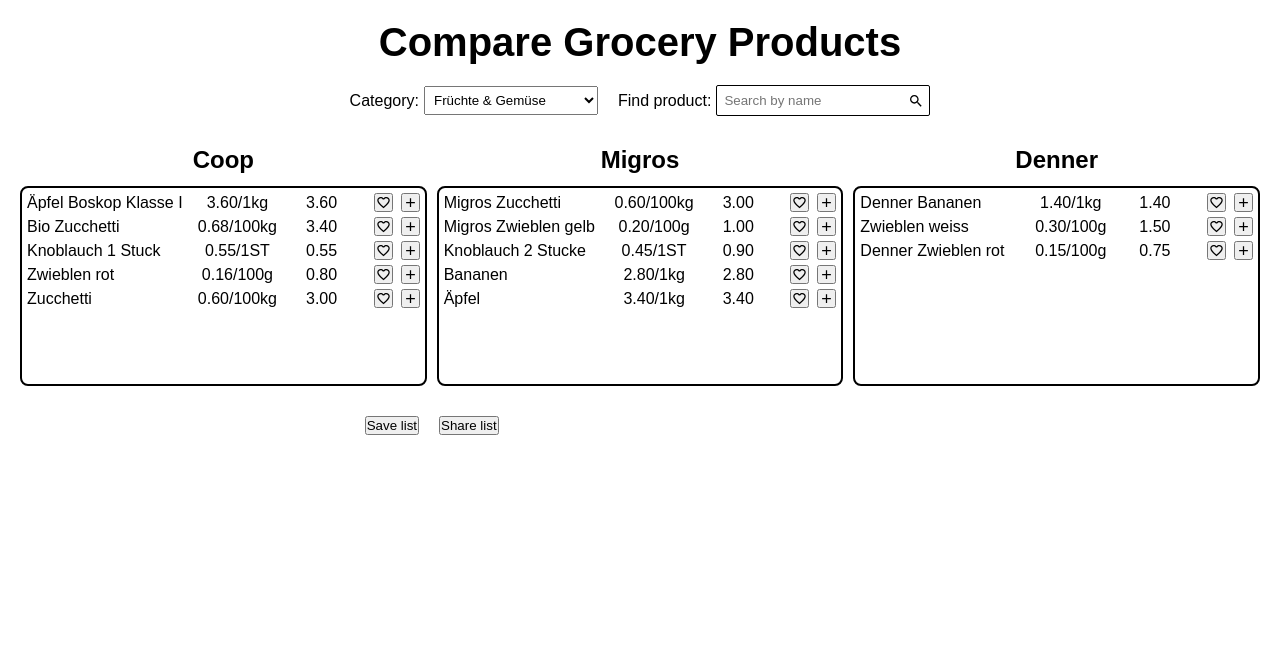
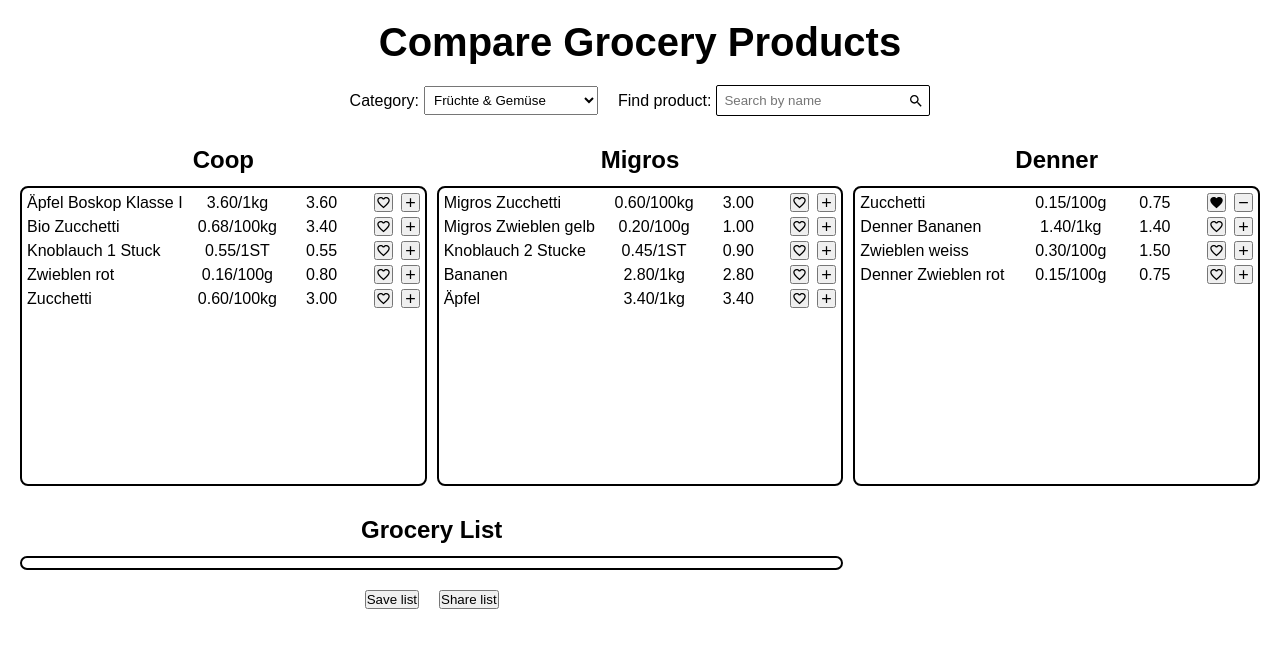
Before and after one commit to bryturner/grocery-comparison-client, a React (Create React App) app: page / in a window 1280 px wide. Shown: the top 648 px of the page. Built offline with nearby package versions, Linux system fonts and the light colour scheme.

Commit message:
grocery/favorites lists working

```diff
--- a/src/components/GroceryList/GroceryList.jsx
+++ b/src/components/GroceryList/GroceryList.jsx
@@ -1,3 +1,4 @@
+import { useEffect } from "react";
 import styled from "styled-components";
 import { BORDER, LIST } from "../../constants/styles";
 import Product from "../Product/Product";
@@ -21,24 +22,39 @@
   text-align: center;
 `;
 
-function GroceryList({ groceryList, favorites }) {
-  const displayStoreName = true;
+function GroceryList({
+  groceryList,
+  userFavoritesList,
+  products,
+  user,
+  setGroceryList,
+  setUserFavoritesList,
+}) {
+  useEffect(() => {
+    console.log(groceryList);
+  }, []);
   return (
     <Container>
       <Header>Grocery List</Header>
       <List>
-        {Object.keys(groceryList).length === 0 ? (
+        {groceryList.length === 0 ? (
           <Text>Add to grocery list</Text>
         ) : (
-          Object.values(groceryList).map((product) => (
-            <Product
-              product={product}
-              groceryList={groceryList}
-              favorites={favorites}
-              key={product._id}
-              displayStoreName={displayStoreName}
-            />
-          ))
+          products
+            .filter((product) => groceryList.includes(product._id))
+            .map((product) => {
+              <Product
+                product={product}
+                user={user}
+                userFavoritesList={userFavoritesList}
+                setUserFavoritesList={setUserFavoritesList}
+                groceryList={groceryList}
+                setGroceryList={setGroceryList}
+                // selectedProduct={selectedProduct}
+                // setSelectedProduct={setSelectedProduct}
+                key={product._id}
+              />;
+            })
         )}
       </List>
     </Container>
--- a/src/components/Product/Product.jsx
+++ b/src/components/Product/Product.jsx
@@ -54,81 +54,101 @@
 
 function Product({
   product,
-  favorites,
-  setFavorites,
+  user,
+  userFavoritesList,
+  setUserFavoritesList,
+  userGroceryList,
+  setUserGroceryList,
   groceryList,
   setGroceryList,
-  displayStoreName,
   selectedProduct,
   setSelectedProduct,
 }) {
-  const [userFavorite, setUserFavorite] = useState(product.userFavorite);
-  const [onGroceryList, setOnGroceryList] = useState(product.onGroceryList);
+  const [onFavorites, setOnFavorites] = useState(false);
+  const [onGroceryList, setOnGroceryList] = useState(false);
 
-  //   const handleProductClicked = () => {
-  //     if (selectedProduct === product) {
-  //       setSelectedProduct(undefined);
-  //     } else {
-  //       setSelectedProduct(product);
-  //     }
-  //   };
-
-  const handleFavoriteClick = (id) => {
-    if (userFavorite) {
-      const newFavorites = favorites;
-      delete newFavorites[id];
-      const updatedFavorites = (prevState) => {
-        return { ...prevState, ...newFavorites };
-      };
-      setFavorites(updatedFavorites);
+  const handleProductClicked = () => {
+    if (selectedProduct === product) {
+      setSelectedProduct(undefined);
+    } else {
+      setSelectedProduct(product);
     }
-    if (!userFavorite) setFavorites({ ...favorites, [id]: product });
   };
 
+  //   User favorites list
+  const handleFavoriteClick = (id) => {
+    if (onFavorites) {
+      setOnFavorites(false);
+      setUserFavoritesList(
+        userFavoritesList.filter((favorite) => {
+          return favorite != id;
+        })
+      );
+      // Will be updated in database with put
+      user.lists.favorites = userFavoritesList.filter((favorite) => {
+        return favorite != id;
+      });
+    }
+
+    if (!onFavorites) {
+      setOnFavorites(true);
+      setUserFavoritesList([...userFavoritesList, id]);
+      // Will be updated in database with put
+      user.lists.favorites.push(id);
+    }
+  };
+
+  const checkOnUserFavoritesList = useCallback(() => {
+    if (userFavoritesList.includes(product._id)) {
+      setOnFavorites(true);
+    }
+  }, [userFavoritesList, setOnFavorites]);
+
+  useEffect(() => {
+    checkOnUserFavoritesList();
+  }, [checkOnUserFavoritesList]);
+
+  //   User grocery list
   const handleGroceryListClick = (id) => {
     if (onGroceryList) {
-      const newGroceryList = groceryList;
-      delete newGroceryList[id];
-      const updatedGroceryList = (prevState) => {
-        return { ...prevState, ...newGroceryList };
-      };
-      setGroceryList(updatedGroceryList);
+      setOnGroceryList(false);
+      setGroceryList(
+        groceryList.filter((grocery) => {
+          return (grocery = !id);
+        })
+      );
+      // Will be updated in database with put
+      user.lists.grocList = groceryList.filter((grocery) => {
+        return (grocery = !id);
+      });
     }
-    if (!onGroceryList) setGroceryList({ ...groceryList, [id]: product });
+    if (!onGroceryList) {
+      setOnGroceryList(true);
+      setGroceryList([...groceryList, id]);
+      // Will be updated in database with put
+      user.lists.grocList.push(id);
+    }
   };
 
-  //   const checkFavorites = useCallback(() => {
-  //     if (!favorites[product._id]) setUserFavorite(false);
-  //     if (favorites[product._id]) setUserFavorite(true);
-  //   }, [product, favorites, setUserFavorite]);
+  const checkOnGroceryList = useCallback(() => {
+    if (groceryList.includes(product._id)) {
+      setOnGroceryList(true);
+    }
+  }, [groceryList, setOnGroceryList]);
 
-  //   const checkGroceryList = useCallback(() => {
-  //     if (!groceryList[product._id]) setOnGroceryList(false);
-  //     if (groceryList[product._id]) setOnGroceryList(true);
-  //   }, [product, groceryList, setOnGroceryList]);
-
-  //   useEffect(() => {
-  //     checkFavorites();
-  //   }, [checkFavorites]);
-
-  //   useEffect(() => {
-  //     checkGroceryList();
-  //   }, [checkGroceryList]);
+  useEffect(() => {
+    checkOnGroceryList();
+  }, [checkOnGroceryList]);
 
   return (
     <Container>
       <TextContainer>
-        {/* <SelectProductButton
+        <SelectProductButton
           product={product}
           selectedProduct={selectedProduct}
           handleProductClicked={handleProductClicked}
-        /> */}
+        />
         <Title data-testid="product-title">{product.title}</Title>
-        {/* {displayStoreName ? (
-          <Store data-testid="product-store">{product.storeName}</Store>
-        ) : (
-          <></>
-        )} */}
         <Increment data-testid="product-increment">
           {product.increment.incrStr}
         </Increment>
@@ -139,7 +159,7 @@
           aria-label="favorite"
           onClick={() => handleFavoriteClick(product._id)}
         >
-          {userFavorite ? <Favorite /> : <FavoriteBorderOutlined />}
+          {onFavorites ? <Favorite /> : <FavoriteBorderOutlined />}
         </Button>
         <Button
           aria-label="grocery-list"
--- a/src/components/StoreList/StoreList.jsx
+++ b/src/components/StoreList/StoreList.jsx
@@ -17,7 +17,8 @@
 const ProductList = styled.ul`
   ${[BORDER.MAIN]}
   ${[LIST.PRODUCT]}
-  height: 20rem;
+  height: 30rem;
+  overflow-y: scroll;
 `;
 
 function StoreList({
@@ -25,8 +26,11 @@
   category,
   searchQuery,
   products,
-  favorites,
-  setFavorites,
+  user,
+  userFavoritesList,
+  setUserFavoritesList,
+  userGroceryList,
+  setUserGroceryList,
   groceryList,
   setGroceryList,
   selectedProduct,
@@ -53,6 +57,7 @@
   useEffect(() => {
     category && filterProducts();
   }, [category, products, searchQuery]);
+
   return (
     <Container>
       <Header>{storeName}</Header>
@@ -63,10 +68,13 @@
               .map((product) => (
                 <Product
                   product={product}
-                  favorites={favorites}
-                  setFavorites={setFavorites}
+                  user={user}
+                  userFavoritesList={userFavoritesList}
+                  setUserFavoritesList={setUserFavoritesList}
                   groceryList={groceryList}
                   setGroceryList={setGroceryList}
+                  userGroceryList={userGroceryList}
+                  setUserGroceryList={setUserGroceryList}
                   selectedProduct={selectedProduct}
                   setSelectedProduct={setSelectedProduct}
                   key={product._id}
@@ -77,10 +85,13 @@
               .map((product) => (
                 <Product
                   product={product}
-                  favorites={favorites}
-                  setFavorites={setFavorites}
+                  user={user}
+                  userFavoritesList={userFavoritesList}
+                  setUserFavoritesList={setUserFavoritesList}
                   groceryList={groceryList}
                   setGroceryList={setGroceryList}
+                  userGroceryList={userGroceryList}
+                  setUserGroceryList={setUserGroceryList}
                   selectedProduct={selectedProduct}
                   setSelectedProduct={setSelectedProduct}
                   key={product._id}
--- a/src/data.js
+++ b/src/data.js
@@ -1,223 +1,3 @@
-export const allProducts = [
-  {
-    _id: "6299bbc5939c9c82ca84d69d",
-    storeName: "Coop",
-    title: "Äpfel Boskop Klasse I ca. 1kg",
-    brand: "Coop",
-    incrementPrice: 3.6,
-    incrementQuantity: 1,
-    incrementString: "3.60/1kg",
-    quantityAmount: 1,
-    quantityString: "1kg",
-    price: 3.6,
-    createdAt: "2022-06-03T07:44:05.591Z",
-    updatedAt: "2022-06-03T07:44:05.591Z",
-    __v: 0,
-    sale: "false",
-    productCategory: ["all", "fruechte-gemuese"],
-    userFavorite: false,
-    onGroceryList: false,
-  },
-  {
-    _id: "6299bc2c939c9c82ca84d69f",
-    storeName: "Coop",
-    title: "Naturaplan Bio Zucchetti",
-    brand: "Coop",
-    incrementPrice: 3.4,
-    incrementQuantity: 100,
-    incrementString: "0.68/100kg",
-    quantityAmount: 500,
-    quantityString: "500kg",
-    price: 3.4,
-    createdAt: "2022-06-03T07:45:48.139Z",
-    updatedAt: "2022-06-03T07:45:48.139Z",
-    __v: 0,
-    sale: "false",
-    productCategory: ["all", "fruechte-gemuese"],
-    userFavorite: false,
-    onGroceryList: false,
-  },
-  {
-    _id: "6299bc7e939c9c82ca84d6a1",
-    storeName: "Coop",
-    title: "Knoblauch 1 Stuck",
-    brand: "Coop",
-    incrementPrice: 0.55,
-    incrementQuantity: 1,
-    incrementString: "0.55/1ST",
-    quantityAmount: 1,
-    quantityString: "1ST",
-    price: 0.55,
-    createdAt: "2022-06-03T07:47:10.007Z",
-    updatedAt: "2022-06-03T07:47:10.007Z",
-    __v: 0,
-    sale: "true",
-    productCategory: ["all", "fruechte-gemuese"],
-    userFavorite: false,
-    onGroceryList: false,
-  },
-  {
-    _id: "6299bcb9939c9c82ca84d6a3",
-    storeName: "Coop",
-    title: "Zwieblen rot",
-    brand: "Coop",
-    incrementPrice: 0.16,
-    incrementQuantity: 100,
-    incrementString: "0.16/100g",
-    quantityAmount: 500,
-    quantityString: "500g",
-    price: 0.8,
-    createdAt: "2022-06-03T07:48:09.924Z",
-    updatedAt: "2022-06-03T07:48:09.924Z",
-    __v: 0,
-    productCategory: ["all", "fruechte-gemuese"],
-    sale: "false",
-    userFavorite: false,
-    onGroceryList: false,
-  },
-  {
-    _id: "629a25441ff2946e636ba79c",
-    storeName: "Coop",
-    title: "Cervelas 2 Stuck",
-    brand: "Coop",
-    incrementPrice: 1.18,
-    incrementQuantity: 100,
-    incrementString: "1.18/100g",
-    quantityAmount: 200,
-    quantityString: "200g",
-    price: 2.35,
-    productCategory: ["all", "fleisch-fisch"],
-    sale: "false",
-    createdAt: "2022-06-03T15:14:12.772Z",
-    updatedAt: "2022-06-03T15:14:12.772Z",
-    __v: 0,
-    userFavorite: false,
-    onGroceryList: false,
-  },
-  {
-    storeName: "Migros",
-    title: "Cervelas",
-    brand: "M-Classic",
-    incrementPrice: 0.98,
-    incrementQuantity: 100,
-    incrementString: "0.98/100g",
-    quantityAmount: 200,
-    quantityString: "200g",
-    price: 1.95,
-    productCategory: ["all", "fleisch-fisch"],
-    sale: "false",
-    _id: "629dd450d91cdfa88778db3e",
-    createdAt: "2022-06-06T10:17:52.829Z",
-    updatedAt: "2022-06-06T10:17:52.829Z",
-    __v: 0,
-    userFavorite: false,
-    onGroceryList: false,
-  },
-  {
-    storeName: "Migros",
-    title: "Bananen",
-    brand: "Bio-Fairtrade",
-    incrementPrice: 2.8,
-    incrementQuantity: 1,
-    incrementString: "2.80/1kg",
-    quantityAmount: 1,
-    quantityString: "1kg",
-    price: 2.8,
-    productCategory: ["all", "fruechte-gemuese"],
-    sale: "false",
-    _id: "629dd51cd91cdfa88778db40",
-    createdAt: "2022-06-06T10:21:16.807Z",
-    updatedAt: "2022-06-06T10:21:16.807Z",
-    __v: 0,
-    userFavorite: false,
-    onGroceryList: false,
-  },
-  {
-    storeName: "Denner",
-    title: "Denner Bananen",
-    brand: "Denner",
-    incrementPrice: 1.4,
-    incrementQuantity: 1,
-    incrementString: "1.40/1kg",
-    quantityAmount: 1,
-    quantityString: "1kg",
-    price: 1.4,
-    productCategory: ["all", "fruechte-gemuese"],
-    sale: "false",
-    _id: "629dd675d91cdfa88778db41",
-    createdAt: "2022-06-06T10:27:01.577Z",
-    updatedAt: "2022-06-06T10:27:01.577Z",
-    __v: 0,
-    userFavorite: false,
-    onGroceryList: false,
-  },
-  {
-    storeName: "Denner",
-    title: "Denner Meat",
-    brand: "Denner",
-    incrementPrice: 1.4,
-    incrementQuantity: 1,
-    incrementString: "1.40/1kg",
-    quantityAmount: 1,
-    quantityString: "1kg",
-    price: 1.4,
-    productCategory: ["all", "fleisch-fisch"],
-    sale: "false",
-    _id: "629dd675d91cdfa88778db42",
-    createdAt: "2022-06-06T10:27:01.577Z",
-    updatedAt: "2022-06-06T10:27:01.577Z",
-    __v: 0,
-    userFavorite: false,
-    onGroceryList: false,
-  },
-];
-
-export const user = {
-  firstName: "Bryan",
-  favoritesList: {
-    "629dd675d91cdfa88778db42": {
-      storeName: "Denner",
-      title: "Denner Meat",
-      brand: "Denner",
-      incrementPrice: 1.4,
-      incrementQuantity: 1,
-      incrementString: "1.40/1kg",
-      quantityAmount: 1,
-      quantityString: "1kg",
-      price: 1.4,
-      productCategory: ["all", "fleisch-fisch"],
-      sale: "false",
-      _id: "629dd675d91cdfa88778db42",
-      createdAt: "2022-06-06T10:27:01.577Z",
-      updatedAt: "2022-06-06T10:27:01.577Z",
-      __v: 0,
-      userFavorite: true,
-      onGroceryList: false,
-    },
-  },
-  groceryList: {
-    "6299bc7e939c9c82ca84d6a1": {
-      _id: "6299bc7e939c9c82ca84d6a1",
-      storeName: "Coop",
-      title: "Knoblauch 1 Stuck",
-      brand: "Coop",
-      incrementPrice: 0.55,
-      incrementQuantity: 1,
-      incrementString: "0.55/1ST",
-      quantityAmount: 1,
-      quantityString: "1ST",
-      price: 0.55,
-      createdAt: "2022-06-03T07:47:10.007Z",
-      updatedAt: "2022-06-03T07:47:10.007Z",
-      __v: 0,
-      sale: "true",
-      productCategory: ["all", "fruechte-gemuese"],
-      userFavorite: false,
-      onGroceryList: true,
-    },
-  },
-};
-
 export const groceryCategories = [
   {
     value: "fruechte-gemuese",
@@ -263,20 +43,14 @@
 export const testProducts = [
   {
     _id: "1",
-    store: "Denner",
+    storeName: "Denner",
     title: "Zucchetti",
-    price: 3.2,
+    price: 0.75,
     categories: ["fruechte-gemuese"],
-    increment: {
-      incrPrice: 0.64,
-      incrQty: 100,
-      incrStr: "0.64/100kg",
-    },
-    quantity: { qtyAmount: 500, qtyStr: "500kg" },
-    //  with db, will use User._id('ID') pattern
-    //  user._id = string
-    favorites: ["1234", "2222"],
-    grocList: ["2222"],
+    increment: { incrPrice: 0.15, incrQty: 100, incrStr: "0.15/100g" },
+    quantity: { qtyAmount: 500, qtyStr: "500g" },
+    favorites: [],
+    grocList: [],
   },
   {
     _id: "2",
@@ -431,7 +205,7 @@
   //   in db will use Product._id('ID') pattern
   lists: {
     favorites: ["1"],
-    grocList: [],
+    grocList: ["1"],
   },
 };
 
@@ -441,7 +215,29 @@
   username: "email@email.com",
   password: "hashed password",
   lists: {
-    favorites: ["1"],
-    grocList: ["1"],
+    favorites: ["2"],
+    grocList: ["2"],
   },
 };
+
+export const testUser3 = {
+  _id: "9876",
+  name: "Gary Snail",
+  username: "email@email.com",
+  password: "hashed password",
+  //   in db will use Product._id('ID') pattern
+  lists: {
+    favorites: ["1"],
+    grocList: [
+      {
+        _id: "3",
+        storeName: "Coop",
+        title: "Bio Zucchetti",
+        price: 3.4,
+        categories: ["fruechte-gemuese"],
+        increment: { incrPrice: 0.68, incrQty: 100, incrStr: "0.68/100kg" },
+        quantity: { qtyAmount: 500, qtyStr: "500kg" },
+      },
+    ],
+  },
+};
--- a/src/pages/HomePage.jsx
+++ b/src/pages/HomePage.jsx
@@ -1,18 +1,13 @@
 import styled from "styled-components";
 import { useState, useEffect } from "react";
+import axios from "axios";
 
 import CategoryFilter from "../components/CategoryFilter/CategoryFilter";
 import GroceryList from "../components/GroceryList/GroceryList";
 import SearchBox from "../components/SearchBox/SearchBox";
 import StoreList from "../components/StoreList/StoreList";
 import FavoritesList from "../components/FavoritesList/FavoritesList";
-import {
-  user,
-  storeNames,
-  allProducts,
-  testProducts,
-  testUser1,
-} from "../data";
+import { storeNames, testProducts, testUser1, testUser3 } from "../data";
 import { compareTwoProductTitles } from "../helpers";
 
 const Container = styled.div`
@@ -54,42 +49,62 @@
 function HomePage() {
   const [user, setUser] = useState(testUser1);
   const [products, setProducts] = useState(testProducts);
-  const [favorites, setFavorites] = useState(user.favoritesList);
-  const [groceryList, setGroceryList] = useState(user.groceryList);
   const [category, setCategory] = useState("fruechte-gemuese");
   const [searchQuery, setSearchQuery] = useState("");
   const [selectedProduct, setSelectedProduct] = useState(undefined);
 
-  //   const findBestMatch = () => {
-  //     if (selectedProduct === undefined) {
-  //       setProducts(testProducts);
-  //       return;
-  //     }
+  const [groceryList, setGroceryList] = useState(user.lists.grocList);
+  const [userGroceryList, setUserGroceryList] = useState(
+    testUser3.lists.grocList
+  );
+  const [userFavoritesList, setUserFavoritesList] = useState(
+    user.lists.favorites
+  );
 
-  //     let bestMatchingProducts = [];
-  //     const selectedTitle = selectedProduct.title;
+  //  const getProducts = async () => {
+  //    try {
+  //      const productResponse = await axios.get("http://localhost:8000/product");
+  //      setProducts(productResponse.data);
+  //    } catch (err) {
+  //      console.error(err);
+  //      return [];
+  //    }
+  //  };
 
-  //     products
-  //       .map((product) => {
-  //         const similarityRating = compareTwoProductTitles(
-  //           selectedTitle,
-  //           product.title
-  //         );
-  //         return { similarityRating: similarityRating, product: product };
-  //       })
-  //       .sort((a, b) => b.similarityRating - a.similarityRating)
-  //       .forEach((product) => {
-  //         if (product.similarityRating > 0.25) {
-  //           bestMatchingProducts.push(product.product);
-  //         }
-  //       });
+  const findBestMatch = () => {
+    if (selectedProduct === undefined) {
+      setProducts(testProducts);
+      return;
+    }
 
-  //     setProducts(bestMatchingProducts);
-  //   };
+    let bestMatchingProducts = [];
+    const selectedTitle = selectedProduct.title;
+
+    products
+      .map((product) => {
+        const similarityRating = compareTwoProductTitles(
+          selectedTitle,
+          product.title
+        );
+        return { similarityRating: similarityRating, product: product };
+      })
+      .sort((a, b) => b.similarityRating - a.similarityRating)
+      .forEach((product) => {
+        if (product.similarityRating > 0.25) {
+          bestMatchingProducts.push(product.product);
+        }
+      });
+
+    setProducts(bestMatchingProducts);
+  };
+
+  useEffect(() => {
+    findBestMatch();
+  }, [selectedProduct]);
 
   //   useEffect(() => {
-  //     findBestMatch();
-  //   }, [selectedProduct]);
+  //     getProducts();
+  //   }, []);
 
   return (
     <Container>
@@ -105,18 +120,27 @@
             category={category}
             searchQuery={searchQuery}
             products={products}
-            favorites={favorites}
-            setFavorites={setFavorites}
+            user={user}
+            userFavoritesList={userFavoritesList}
+            setUserFavoritesList={setUserFavoritesList}
             groceryList={groceryList}
-            setGroceryList={setGroceryList}
+            userGroceryList={userGroceryList}
+            setUserGroceryList={setUserGroceryList}
             selectedProduct={selectedProduct}
             setSelectedProduct={setSelectedProduct}
             key={storeName}
           />
         ))}
 
-        {/* <GroceryList favorites={favorites} groceryList={groceryList} />
-        <FavoritesList favorites={favorites} groceryList={groceryList} /> */}
+        <GroceryList
+          userFavoritesList={userFavoritesList}
+          groceryList={groceryList}
+          products={products}
+          user={user}
+          setUserFavoritesList={setUserFavoritesList}
+          setGroceryList={setGroceryList}
+        />
+        {/* <FavoritesList favorites={favorites} groceryList={groceryList} /> */}
         <ButtonContainer>
           <ListButton>Save list</ListButton>
           <ListButton>Share list</ListButton>
```
Also changed, not shown: 1 other file (tests, documents, lock files or other folders).
